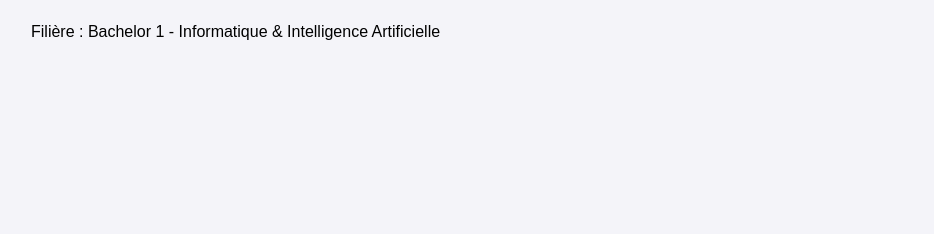
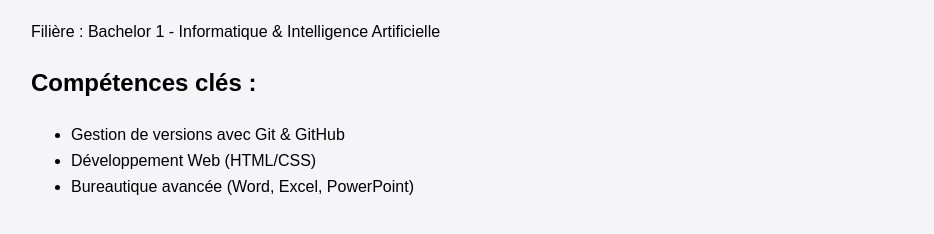
Before and after one commit to Danielle2408/bio-portfolio, a plain HTML site: page index.html in a window 1280 px wide. Shown: the part 94-328 px from the top of the page, without its empty margins (9-943 px from the left). Drawn offline with Linux system fonts and the light colour scheme.

Commit message:
Ajout de la section Compétences - Fix #1

```diff
--- a/index.html
+++ b/index.html
@@ -12,5 +12,11 @@
 <body>
     <h1>Portfolio de DANIELLE HENRY NKOLO NNOMO YASMINE</h1>
     <p>Filière : Bachelor 1 - Informatique & Intelligence Artificielle</p>
+     <h2>Compétences clés :</h2>
+    <ul>
+        <li>Gestion de versions avec Git & GitHub</li>
+        <li>Développement Web (HTML/CSS)</li>
+        <li>Bureautique avancée (Word, Excel, PowerPoint)</li>
+    </ul>
 </body>
 </html>
```
